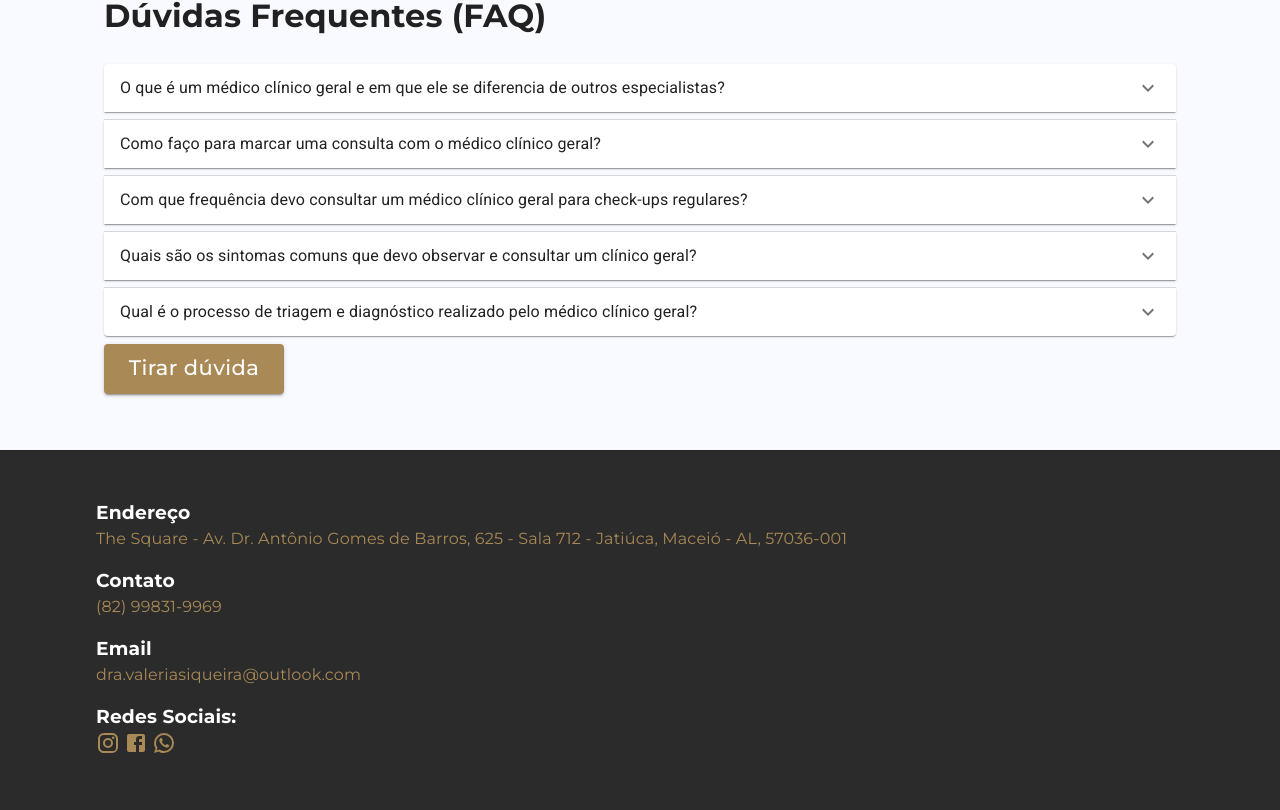
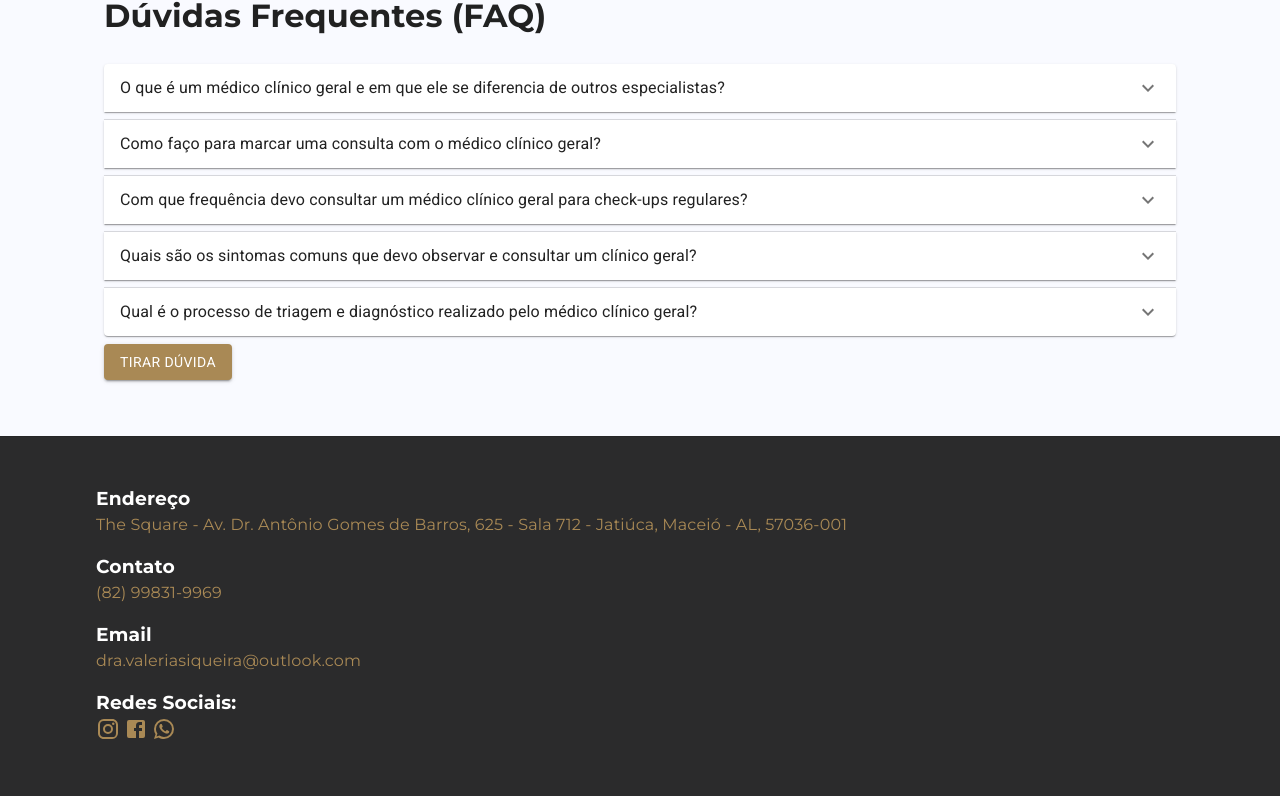
Before and after one commit to rpfitz/next-js-vercel, a Next.js app: page / in a window 1280 px wide. Shown: the part 1348-2158 px from the top of the page. Built offline with nearby package versions, Linux system fonts and the light colour scheme; a web font is replaced by a local one.

Commit message:
Modifying colors pt13

```diff
--- a/src/app/components/Start/MainContentComponent/Pages/About/page.tsx
+++ b/src/app/components/Start/MainContentComponent/Pages/About/page.tsx
@@ -21,7 +21,7 @@ export default function AboutPage() {
         <h2>{about.header_about2}</h2>
         <p>{about.paragraph_about2}</p>
         <p>{about.paragraph2_about2}</p>
-        <Link href={`${whatsAppSendMessageLink}${iconWhatsAppMessage}`}><Button variant="contained">{about.button_about2}</Button></Link>
+        <Link href={`${whatsAppSendMessageLink}${iconWhatsAppMessage}`}><Button variant="contained" style={{backgroundColor: '#a98955', }}>{about.button_about2}</Button></Link>
       </div>
     </div>
   )
--- a/src/app/components/Start/MainContentComponent/Pages/Faq/page.tsx
+++ b/src/app/components/Start/MainContentComponent/Pages/Faq/page.tsx
@@ -40,7 +40,7 @@ export default function FaqPage() {
             )
           })}
         </div>
-        <Button className={styles.button_session1} style={{ backgroundColor: '#a98955', }} variant="contained"><Link href={`${whatsAppSendMessageLink}${iconWhatsAppMessage}`}>{button_message}</Link></Button>
+        <Link href={`${whatsAppSendMessageLink}${iconWhatsAppMessage}`}><Button variant="contained" style={{ backgroundColor: '#a98955', }}>{button_message}</Button></Link>
       </div>
     </div>
   )
```
